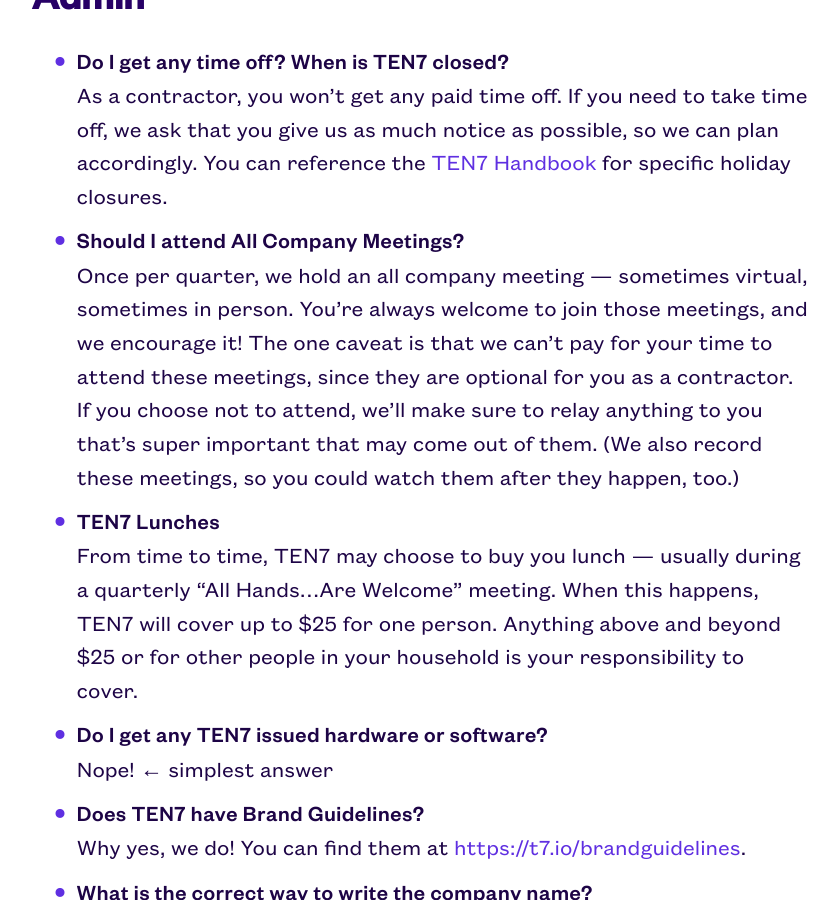
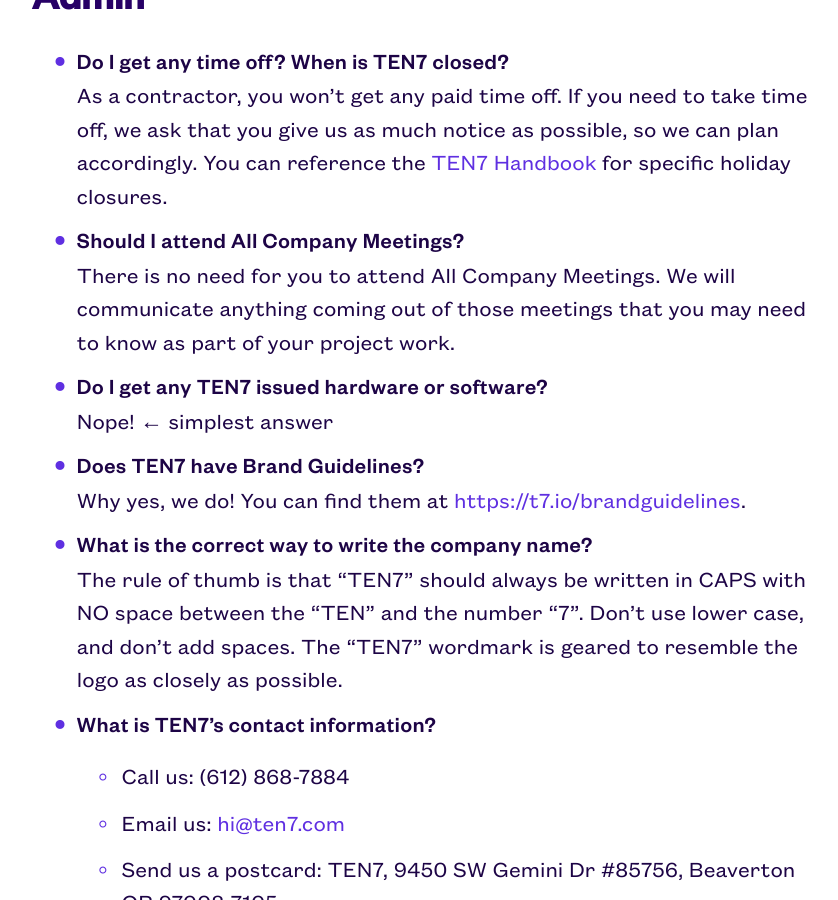
Before and after one commit to ten7/contractor.ten7.com, a Jekyll site: the page built from _pages/01_admin.md, in a window 1280 px wide and 900 px high, scrolled down 275 px. Shown: the whole window, without its empty margins (220-1058 px from the left). Built offline with Jekyll 4.4.1, drawn with Linux system fonts in a browser that asks for light colours; some web fonts are replaced.

Commit message:
Changing contractor expectations

```diff
--- a/_pages/01_admin.md
+++ b/_pages/01_admin.md
@@ -11,9 +11,7 @@ back_title: Intro
 - **Do I get any time off? When is TEN7 closed?**
 As a contractor, you won’t get any paid time off. If you need to take time off, we ask that you give us as much notice as possible, so we can plan accordingly. You can reference the [TEN7 Handbook](https://handbook.ten7.com/ourbenefits.html) for specific holiday closures.
 - **Should I attend All Company Meetings?**
-Once per quarter, we hold an all company meeting — sometimes virtual, sometimes in person. You're always welcome to join those meetings, and we encourage it! The one caveat is that we can't pay for your time to attend these meetings, since they are optional for you as a contractor. If you choose not to attend, we'll make sure to relay anything to you that's super important that may come out of them. (We also record these meetings, so you could watch them after they happen, too.)
-- **TEN7 Lunches**
-From time to time, TEN7 may choose to buy you lunch — usually during a quarterly "All Hands...Are Welcome" meeting. When this happens, TEN7 will cover up to $25 for one person. Anything above and beyond $25 or for other people in your household is your responsibility to cover.
+There is no need for you to attend All Company Meetings. We will communicate anything coming out of those meetings that you may need to know as part of your project work.
 - **Do I get any TEN7 issued hardware or software?**
 Nope! ← simplest answer
 - **Does TEN7 have Brand Guidelines?**
```
